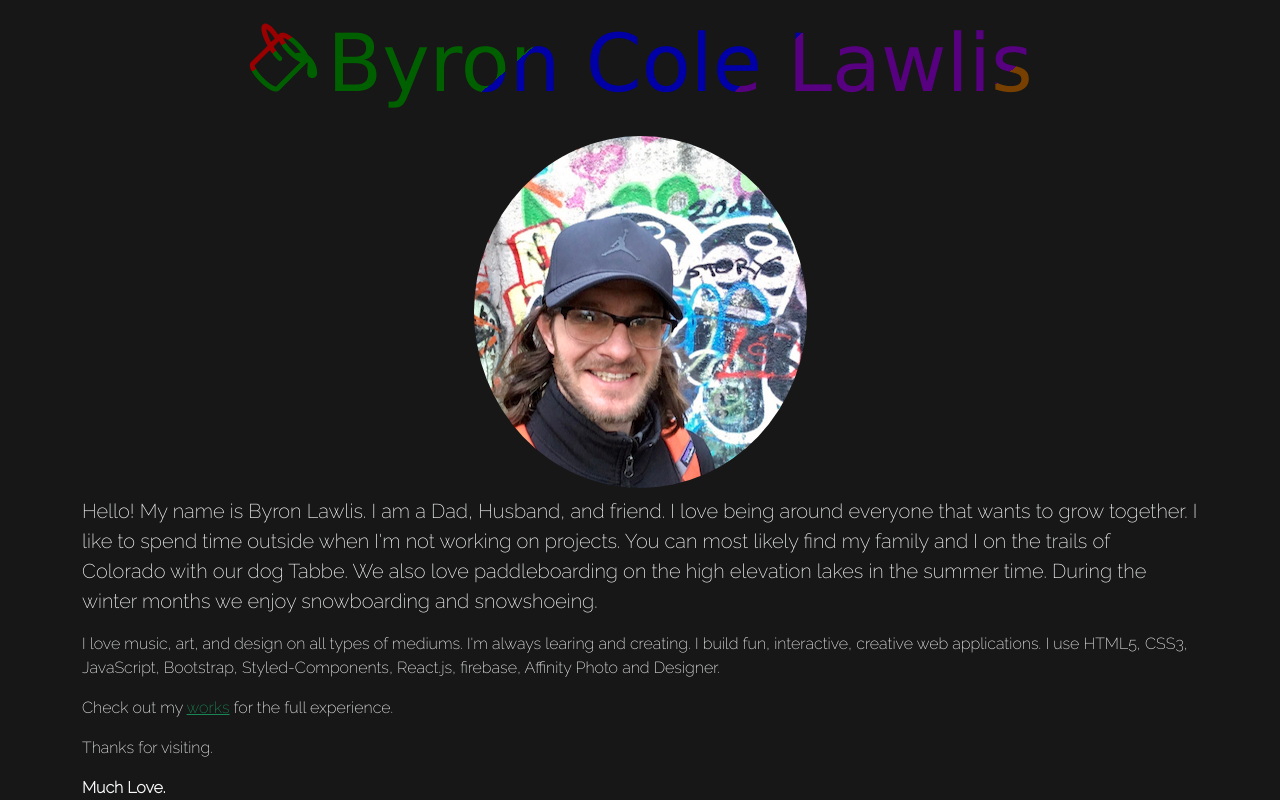
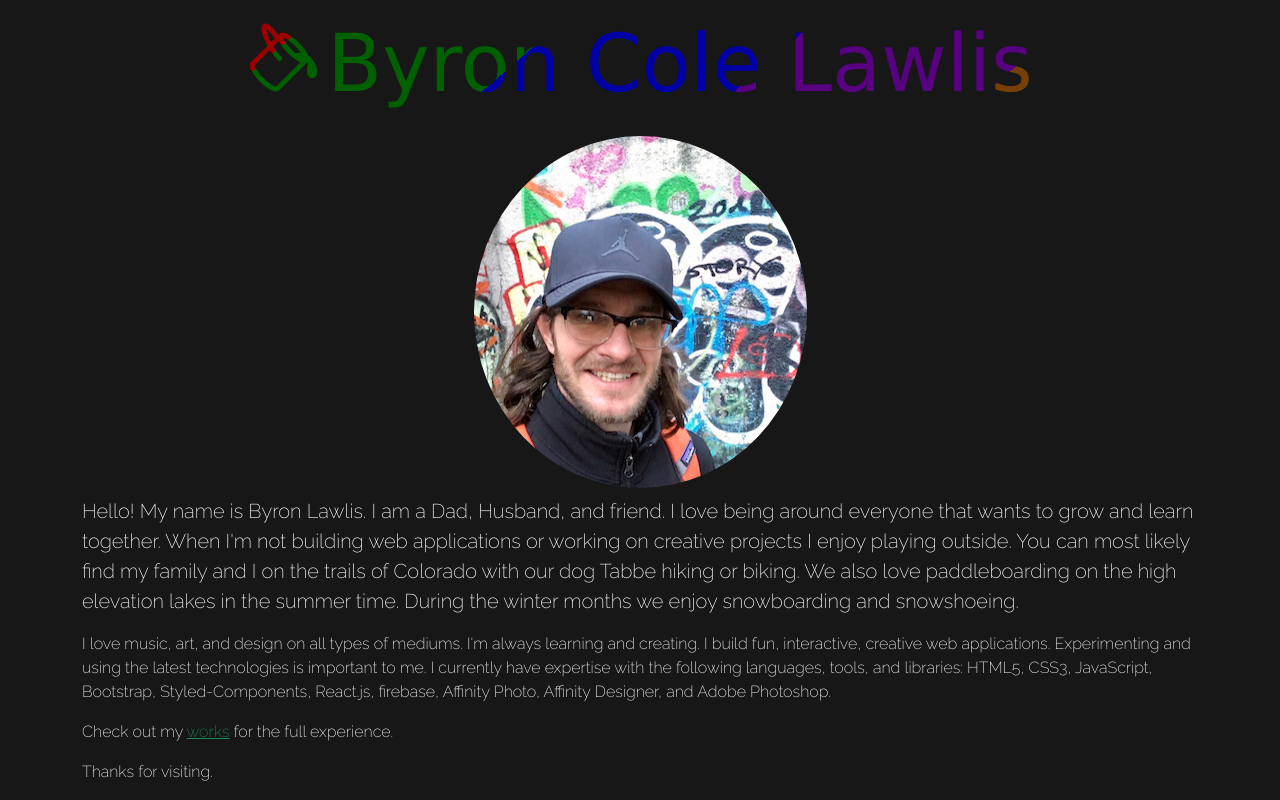
Before and after one commit to bclaw7/bclaw-design, a React (Create React App) app: page /about in a window 1280 px wide. Shown: the top 800 px of the page. Built offline with nearby package versions, Linux system fonts and the light colour scheme; no server answers; a web font is replaced by a local one.

Commit message:
added react reveal

```diff
--- a/src/components/About.js
+++ b/src/components/About.js
@@ -1,11 +1,15 @@
-import React from 'react';
+import React, { useEffect } from 'react';
 import { Link } from 'react-router-dom';
 import { Container, Image } from 'react-bootstrap';
 import Bounce from 'react-reveal/Bounce';
 import byron from '../img/Byron-n-Germany.jpg';
 import Buttons from './WorksButtons';
+import { firebaseAnalytics } from '../firebase/firebaseConfig';
 
 export default function About() {
+  useEffect(() => {
+    firebaseAnalytics.logEvent('about_visited');
+  });
   return (
     <>
       <Container className='text-center'>
@@ -19,18 +23,21 @@ export default function About() {
       <Container className='pt-2 text-light'>
         <p className='lead'>
           Hello! My name is Byron Lawlis. I am a Dad, Husband, and friend. I
-          love being around everyone that wants to grow together. I like to
-          spend time outside when I'm not working on projects. You can most
-          likely find my family and I on the trails of Colorado with our dog
-          Tabbe. We also love paddleboarding on the high elevation lakes in the
-          summer time. During the winter months we enjoy snowboarding and
-          snowshoeing.
+          love being around everyone that wants to grow and learn together. When
+          I'm not building web applications or working on creative projects I
+          enjoy playing outside. You can most likely find my family and I on the
+          trails of Colorado with our dog Tabbe hiking or biking. We also love
+          paddleboarding on the high elevation lakes in the summer time. During
+          the winter months we enjoy snowboarding and snowshoeing.
         </p>
         <p>
           I love music, art, and design on all types of mediums. I'm always
-          learing and creating. I build fun, interactive, creative web
-          applications. I use HTML5, CSS3, JavaScript, Bootstrap,
-          Styled-Components, React.js, firebase, Affinity Photo and Designer.
+          learning and creating. I build fun, interactive, creative web
+          applications. Experimenting and using the latest technologies is
+          important to me. I currently have expertise with the following
+          languages, tools, and libraries: HTML5, CSS3, JavaScript, Bootstrap,
+          Styled-Components, React.js, firebase, Affinity Photo, Affinity
+          Designer, and Adobe Photoshop.
         </p>
         <p>
           Check out my{' '}
--- a/src/components/Home.js
+++ b/src/components/Home.js
@@ -1,14 +1,14 @@
-import React from 'react';
+import React, { useEffect } from 'react';
 import { Container, Image } from 'react-bootstrap';
 import Buttons from './HomeButtons';
 import ContactForm from './ContactForm';
 import ParticlesBg from 'particles-bg';
-// import { firebaseAnalytics } from '../firebase/firebaseConfig';
+import { firebaseAnalytics } from '../firebase/firebaseConfig';
 
 export default function Home() {
-  //   useEffect(() => {
-  //     firebaseAnalytics.logEvent('home_visited');
-  //   });
+  useEffect(() => {
+    firebaseAnalytics.logEvent('home_visited');
+  });
   return (
     <>
       <Container>
--- a/src/components/Works.js
+++ b/src/components/Works.js
@@ -1,4 +1,4 @@
-import React from 'react';
+import React, { useEffect } from 'react';
 import Buttons from './WorksButtons';
 import { Container, Image, Row, Col, Card } from 'react-bootstrap';
 import logo from '../img/web-design-logo.png';
@@ -7,12 +7,12 @@ import wood from '../img/block-hand.jpg';
 import mmc from '../img/mtn-men-contractors-logo.jpg';
 import cosmo from '../img/cosmo-cosmos.jpg';
 import poster from '../img/commandt-movie-poster.jpg';
-// import { firebaseAnalytics } from '../firebase/firebaseConfig';
+import { firebaseAnalytics } from '../firebase/firebaseConfig';
 
 export default function Works() {
-  //   useEffect(() => {
-  //     firebaseAnalytics.logEvent('works_visited');
-  //   });
+  useEffect(() => {
+    firebaseAnalytics.logEvent('works_visited');
+  });
   return (
     <>
       <Container>
--- a/src/firebase/firebaseConfig.js
+++ b/src/firebase/firebaseConfig.js
@@ -21,4 +21,4 @@ const db = firebase.firestore();
 
 export { Axios, db };
 
-// export const firebaseAnalytics = firebase.analytics();
+export const firebaseAnalytics = firebase.analytics();
```
